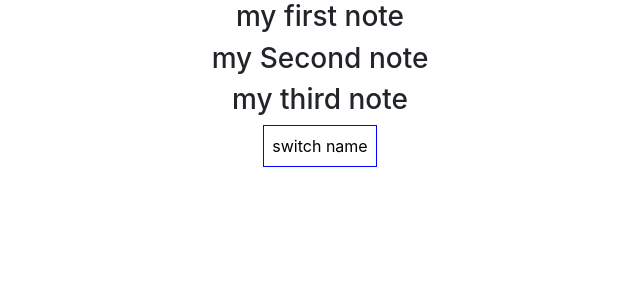
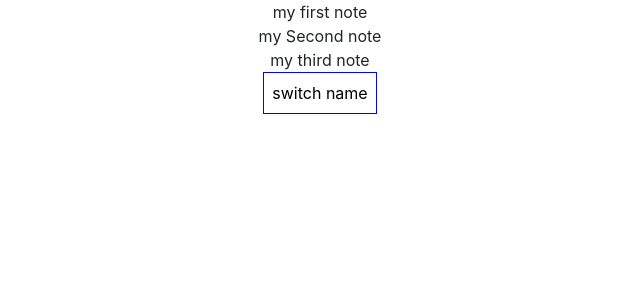
Before and after one commit to 21toffy/compelete-react-guide, a React (Create React App) app: page / in a window 1280 px wide. Shown: the top 300 px of the page, without its empty margins (320-960 px from the left). Built offline with nearby package versions, Linux system fonts and the light colour scheme.

Commit message:
displaying the tod items from a TodoItem component to the todo component

```diff
--- a/src/Components/TodoItem.js
+++ b/src/Components/TodoItem.js
@@ -0,0 +1,14 @@
+import React, { Component } from 'react';
+
+
+export class TodoItem extends Component {
+    render(){
+        return(
+            <div>
+                {this.props.myTodos.title}
+            </div>
+        )
+    }
+}
+
+export default TodoItem
--- a/src/Components/Todos.js
+++ b/src/Components/Todos.js
@@ -1,10 +1,12 @@
 import React , { Component } from 'react';
+import TodoItem from 'TodoItem';
+
+
 
 class Todos extends Component {
     render(){
-        console.log(this.props.todos)
         return this.props.todos.map((myTodos) => (
-        <h3>{myTodos.title}</h3>
+            <TodoItem myTodos = {myTodos} />
         ));
     }
 }
```
